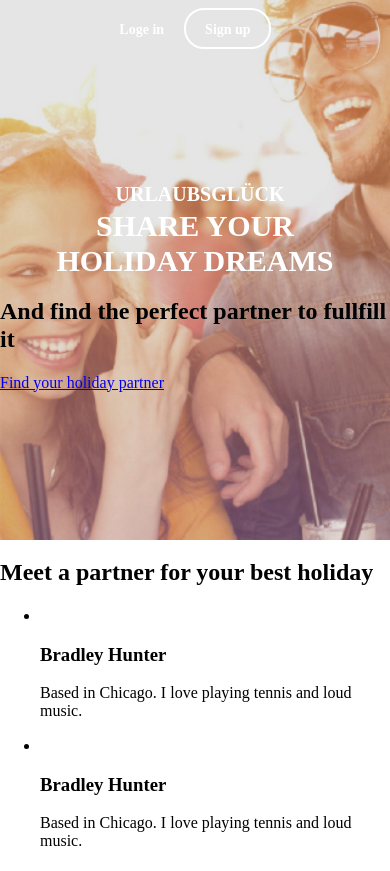
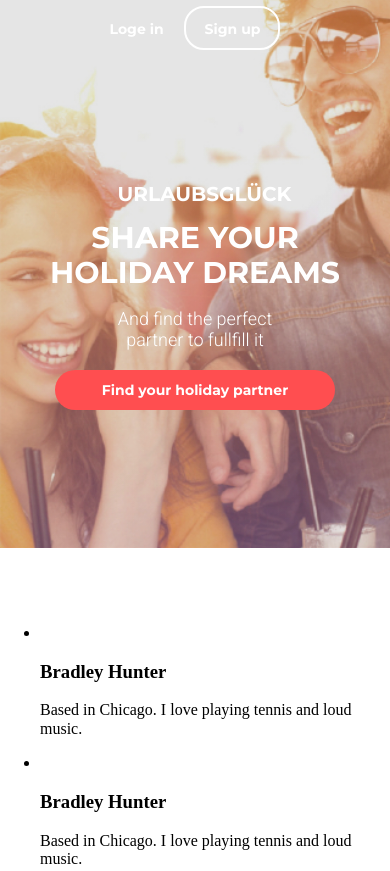
Before and after one commit to Dev-OlegM/goit-markup-hw-07, a plain HTML site: page index.html in a window 390 px wide. Shown: the top 871 px of the page. Drawn offline with Linux system fonts and the light colour scheme.

Commit message:
finish with mpbile phone

```diff
--- a/css/style.css
+++ b/css/style.css
@@ -52,7 +52,7 @@ html {
 
 .promo .loge-in {
   color: #ffffff;
-  font-family: Montserrat;
+  font-family: 'Montserrat', sans-serif;
   font-size: 14px;
   font-weight: 700;
 }
@@ -64,15 +64,14 @@ html {
   width: 41px;
   height: 14px;
   color: #ffffff;
-  font-family: Montserrat;
+  font-family: 'Montserrat', sans-serif;
   font-size: 14px;
   font-weight: 700;
 }
 
 h1 {
-  margin-top: 171px;
   color: #ffffff;
-  font-family: Montserrat;
+  font-family: 'Montserrat', sans-serif;
   font-size: 30px;
   font-weight: 700;
   text-transform: uppercase;
@@ -91,6 +90,7 @@ h1 {
     min-width: 320px;
     margin-left: auto;
     margin-right: auto;
+    padding-bottom: 138px;
   }
 
   .promo .logo {
@@ -100,17 +100,49 @@ h1 {
     transform: translate(40%, 50%);
 
     color: #ffffff;
-    font-family: Montserrat;
+    font-family: 'Montserrat', sans-serif;
     font-size: 20px;
     font-weight: 700;
   }
 
-  .h1 {
+  h1 {
+    margin: 0;
+    padding: 0;
     margin-top: 183px;
   }
 
   h2 {
+    margin: 0;
+    padding: 0;
     margin-top: 19px;
+    color: #ffffff;
+    font-family: 'Roboto', sans-serif;
+    font-size: 18px;
+    font-weight: 300;
+    text-align: center;
+    width: 210px;
+    margin-left: auto;
+    margin-right: auto;
+  }
+
+  .promo .hero-link{
+    display: flex;
+    margin: 0;
+    padding: 0;
+    text-decoration: none;
+    color: #ffffff;
+    font-family: 'Montserrat', sans-serif;
+    font-size: 14px;
+    font-weight: 700;
+    width: 280px;
+    height: 40px;
+    background-color: #ff4e50;
+    border-radius: 20px;
+    align-items: center;
+    justify-content: center;
+    margin-top: 19px;
+    margin-left: auto;
+    margin-right: auto;
   }
 }
 
--- a/index.html
+++ b/index.html
@@ -7,6 +7,7 @@
     <title>Document</title>
     <link rel="stylesheet" href="./css/normalize.css" />
     <link rel="stylesheet" href="./css/style.css" />
+    <link href="https://fonts.googleapis.com/css?family=Montserrat:400,700|Roboto:300,400&display=swap" rel="stylesheet">
   </head>
   <body>
     <main>
@@ -30,7 +31,7 @@
             </h1>
             <h2>And find the perfect partner to fullfill it</h2>
           </div>
-          <a href="#">Find your holiday partner</a>
+          <a class="hero-link" href="#">Find your holiday partner</a>
         </div>
       </div>
 
```
